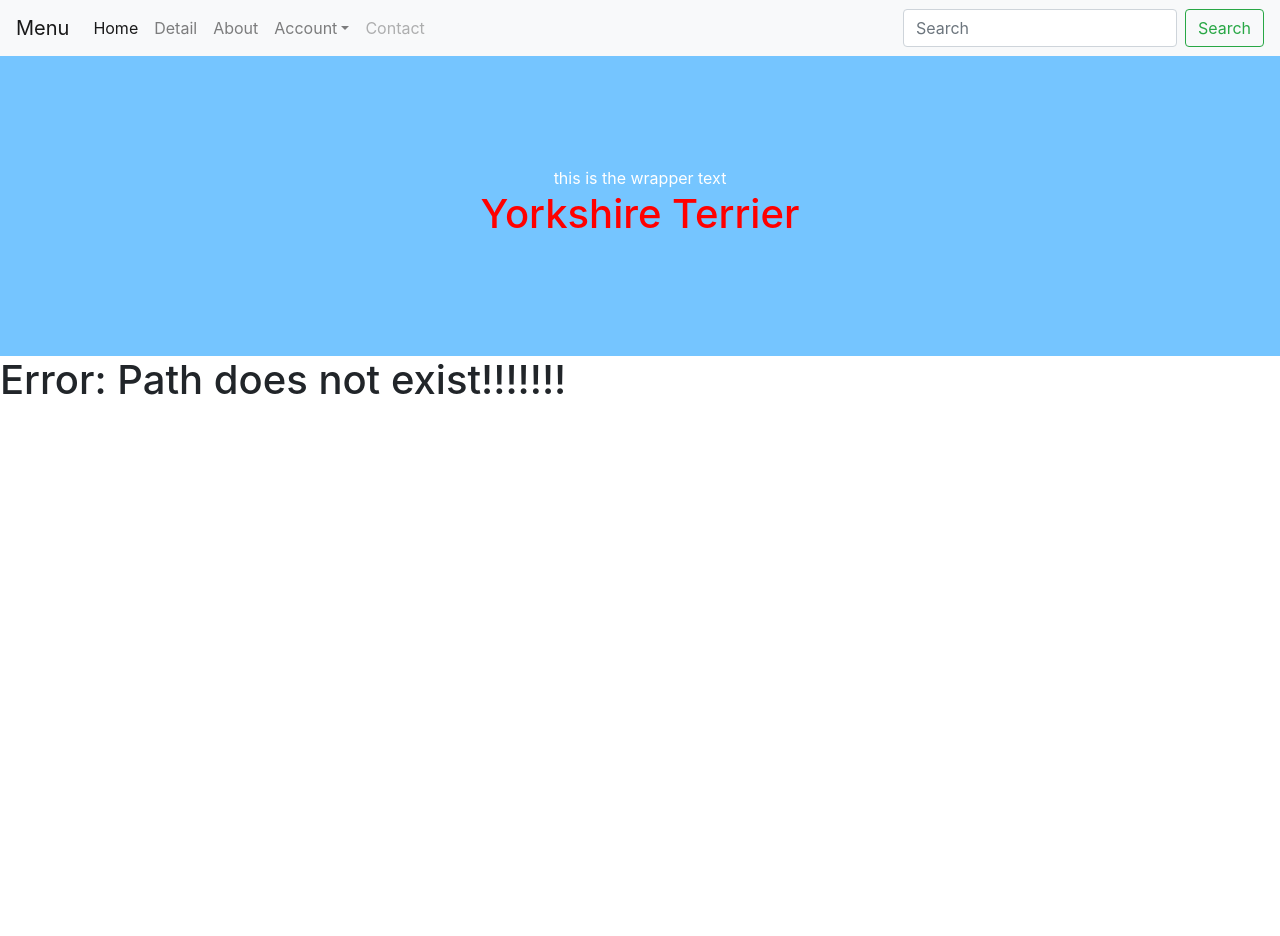
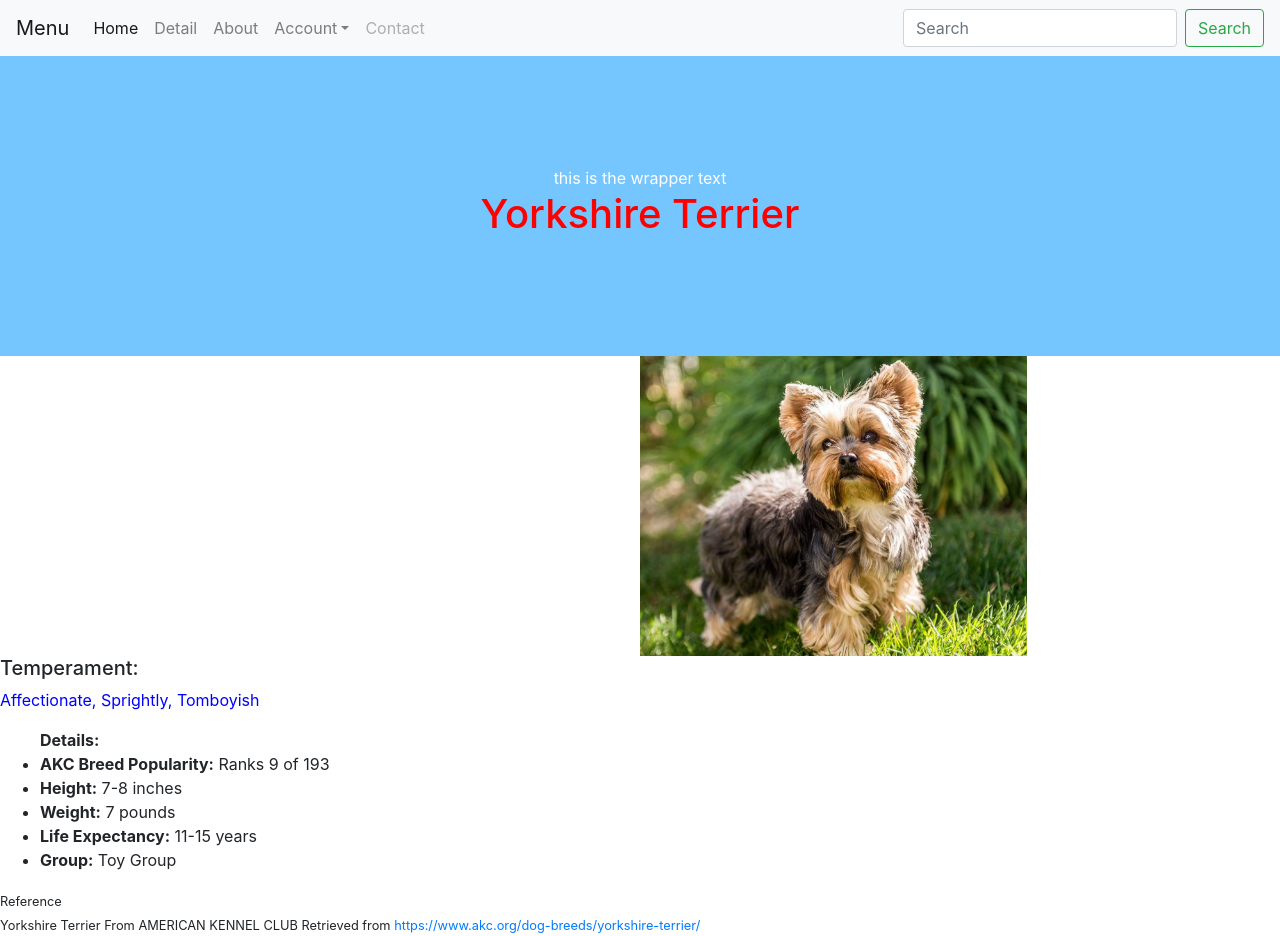
Before and after one commit to chloefullstack/chloe-react, a React (Create React App) app: page /detail in a window 1280 px wide. Before the commit the page ends 800 px from the top, so only its background shows below. Built offline with nearby package versions, Linux system fonts and the light colour scheme; the HTML template or start-up script is replaced by a standard one.

Commit message:
create detail page and carousel for images

```diff
--- a/src/App.js
+++ b/src/App.js
@@ -4,6 +4,7 @@ import { BrowserRouter, Route, Switch} from "react-router-dom";
 import './App.css';
 import SignIn from './components/SignIn'
 import About from './components/About'
+import Detail from './components/Detail'
 import HomePage from './components/HomePage'
 import Error from './components/Error'
 
@@ -16,6 +17,7 @@ class App extends Component {
                     <Route path='/' component={HomePage} exact></Route>
                     <Route path='/signin' component={SignIn}></Route>
                     <Route path='/about' component={About}></Route>
+                    <Route path='/detail' component={Detail}></Route>
                     <Route component={Error}></Route>
                 </Switch>
             </BrowserRouter>
--- /dev/null
+++ b/src/components/Carousel.js
@@ -0,0 +1,39 @@
+import React, { Component } from 'react';
+import 'bootstrap/dist/css/bootstrap.css';
+import one from '../image/one.jpg';
+import two from '../image/two.jpg';
+import york from '../image/york.jpg';
+
+
+
+class Carousel extends Component {
+
+    render() {
+        return (
+            <div id="carouselExampleControls" className="carousel slide" data-ride="carousel">
+                <div className="carousel-inner" style={{display:'flex', justifyContent:'center'}}>
+                    <div className="carousel-item active">
+                        <img height={300} src={one} className="d-block" alt="one"/>
+                    </div>
+                    <div className="carousel-item">
+                        <img height={300} src={two} className="d-block" alt="two"/>
+                    </div>
+                    <div className="carousel-item">
+                        <img height={300} src={york} className="d-block" alt="york"/>
+                    </div>
+                </div>
+                <a className="carousel-control-prev" href="#carouselExampleControls" role="button" data-slide="prev">
+                    <span className="carousel-control-prev-icon" aria-hidden="true"></span>
+                    <span className="sr-only">Previous</span>
+                </a>
+                <a className="carousel-control-next" href="#carouselExampleControls" role="button" data-slide="next">
+                    <span className="carousel-control-next-icon" aria-hidden="true"></span>
+                    <span className="sr-only">Next</span>
+                </a>
+            </div>
+        )
+
+    }
+}
+
+export default Carousel;
--- /dev/null
+++ b/src/components/Detail.js
@@ -0,0 +1,31 @@
+import React, { Component } from 'react';
+import Header from './Header/Header'
+import Navbar from './Navbar'
+import Carousel from './Carousel'
+
+
+class Detail extends Component {
+
+    render() {
+        return <div>
+            <Navbar></Navbar>
+            <Header></Header>
+            <Carousel></Carousel>
+            <h5>Temperament:</h5>
+            <p style={{color:'blue'}}>Affectionate, Sprightly, Tomboyish</p>
+            <ul><strong>Details:</strong>
+                <li><strong>AKC Breed Popularity:</strong> Ranks 9 of 193</li>
+                <li><strong>Height:</strong> 7-8 inches</li>
+                <li><strong>Weight:</strong> 7 pounds</li>
+                <li><strong>Life Expectancy:</strong> 11-15 years</li>
+                <li><strong>Group:</strong> Toy Group</li>
+            </ul>
+            <small>
+                    Reference <br></br>
+                    Yorkshire Terrier From AMERICAN KENNEL CLUB Retrieved from <a href='https://www.akc.org/dog-breeds/yorkshire-terrier/'>https://www.akc.org/dog-breeds/yorkshire-terrier/</a>
+                </small>
+        </div>
+    }
+}
+
+export default Detail;
```
